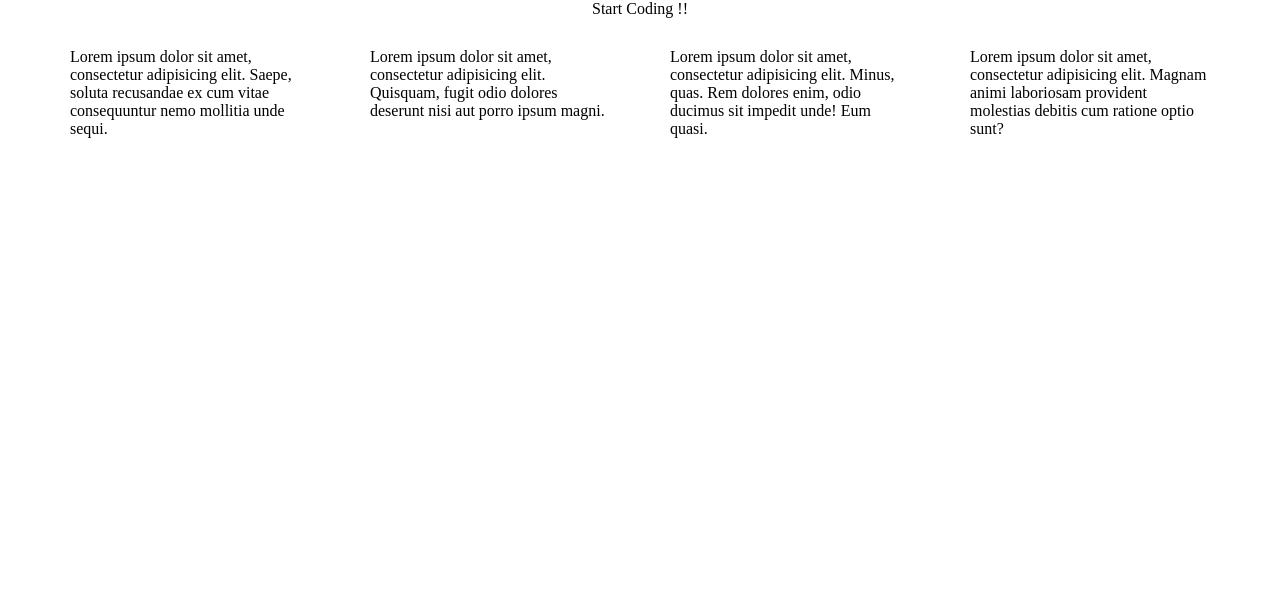
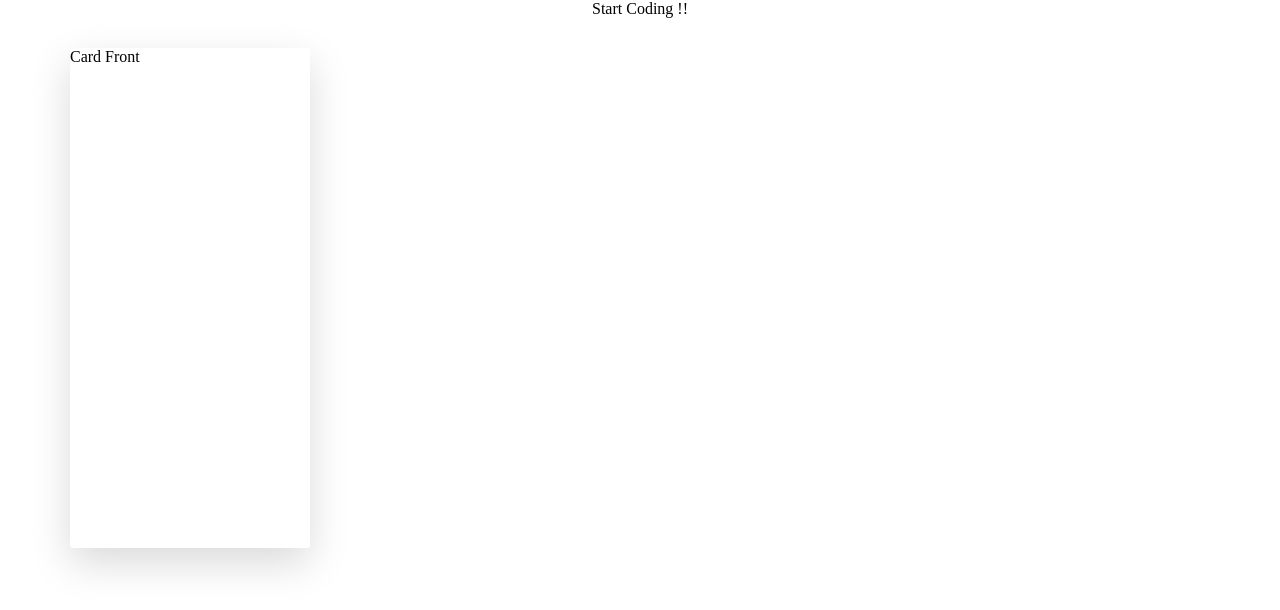
Before and after one commit to jscodelover/css-card-rotation-360-deg, a website: page index.html in a window 1280 px wide. Drawn offline with Linux system fonts and the light colour scheme.

Commit message:
card both setup

```diff
--- a/index.html
+++ b/index.html
@@ -1,36 +1,25 @@
 <!DOCTYPE html>
 <html lang="en">
   <head>
-      <meta charset="UTF-8">
-      <meta name="viewport" content="width=device-width, initial-scale=1.0">
+    <meta charset="UTF-8" />
+    <meta name="viewport" content="width=device-width, initial-scale=1.0" />
 
-      <link rel="stylesheet" href="css/style.css">
+    <link rel="stylesheet" href="css/style.css" />
 
-      <title>FrontEnd</title>
+    <title>FrontEnd</title>
   </head>
   <body>
     <div class="u-center u-mb-large">Start Coding !!</div>
-      <div class="row">
-        <div class="col-1-of-4">
-            <p>
-              Lorem ipsum dolor sit amet, consectetur adipisicing elit. Saepe, soluta recusandae ex cum vitae consequuntur nemo mollitia unde sequi.
-            </p>
-        </div>
-        <div class="col-1-of-4">
-          <p>
-              Lorem ipsum dolor sit amet, consectetur adipisicing elit. Quisquam, fugit odio dolores deserunt nisi aut porro ipsum magni.
-          </p>
-        </div>
-        <div class="col-1-of-4">
-          <p>
-           Lorem ipsum dolor sit amet, consectetur adipisicing elit. Minus, quas. Rem dolores enim, odio ducimus sit impedit unde! Eum quasi.
-          </p>
-        </div>
-        <div class="col-1-of-4">
-          <p>
-            Lorem ipsum dolor sit amet, consectetur adipisicing elit. Magnam animi laboriosam provident molestias debitis cum ratione optio sunt?
-          </p>
+    <div class="row">
+      <div class="col-1-of-4">
+        <div class="card">
+          <div class="card__side card__side--front">Card Front</div>
+          <div class="card__side card__side--back">Card Back</div>
         </div>
       </div>
+      <div class="col-1-of-4"></div>
+      <div class="col-1-of-4"></div>
+      <div class="col-1-of-4"></div>
+    </div>
   </body>
 </html>
--- /dev/null
+++ b/sass/components/_card.scss
@@ -0,0 +1,36 @@
+.card {
+  height: 50rem;
+  -webkit-perspective: 200rem;
+  perspective: 200rem;
+  position: relative;
+
+  &__side {
+    height: 50rem;
+    width: 100%;
+    box-shadow: 0 1.5rem 4rem rgba($color-black, 0.15);
+    border-radius: 3px;
+    overflow: hidden;
+    position: absolute;
+    top: 0;
+    left: 0;
+    backface-visibility: hidden;
+    transition: all 0.8s ease;
+    &--front {
+      background-color: $color-white;
+    }
+    &--back {
+      transform: rotateY(180deg);
+      background-image: linear-gradient(
+        to right bottom,
+        rgba(243, 106, 14, 0.541),
+        rgba(243, 75, 14, 0.8)
+      );
+    }
+  }
+  &:hover &__side--front {
+    transform: rotateY(-180deg);
+  }
+  &:hover &__side--back {
+    transform: rotateY(0deg);
+  }
+}
--- a/sass/main.scss
+++ b/sass/main.scss
@@ -8,3 +8,5 @@
 @import "base/utilities";
 
 @import "layouts/grid";
+
+@import "components/card";
```
Also changed, not shown: css/style.css.
